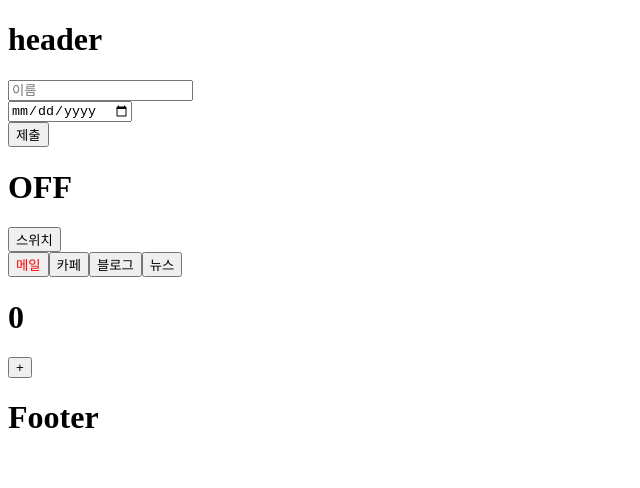
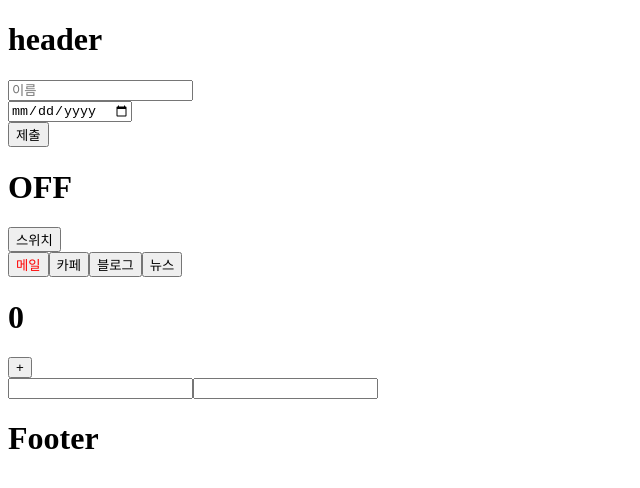
Before and after one commit to Pracrobo/React-Basic-App, a React (Vite) app in the folder react-basic/: page / in a window 1280 px wide. Shown: the top 488 px of the page, without its empty margins (0-640 px from the left). Built offline with nearby package versions, Linux system fonts and the light colour scheme.

Commit message:
[react] Hook 관련 이론 및 실습

```diff
--- a/react-basic/src/App.jsx
+++ b/react-basic/src/App.jsx
@@ -5,7 +5,7 @@
 import Button from "./components/Button";
 import {useState} from 'react';
 import Register from "./components/Register";
-
+import HookExam from "./components/HookExam";
 
 function App() {
   const buttonProps = {
@@ -33,8 +33,12 @@
       </Button>
       <h1>{count}</h1>
       <button onClick = {() => {
-        setCount(count + 1);}}>+</button>
+        setCount(count + 1);}}>+
+      </button>
 
+      <HookExam>
+
+      </HookExam>
 
       <Footer />
     </>
--- /dev/null
+++ b/react-basic/src/components/HookExam.jsx
@@ -0,0 +1,22 @@
+import useInput from "./../hooks/useInput";
+
+//1. 함수 컴포넌트, 커스텀 훅 내부에서만 호출가능
+//const state = userSteate() //referenceError: userSteate is not defined
+
+
+const HookExam = () => {
+    const [input, onChange] = useInput();
+    const [input2, onChange2] = useInput();
+    // if(true) {
+    //     const state = useState();
+    // }
+    // 2. 조건문, 반복문 내부 선언 안됨
+
+    return (
+        <div>
+            <input value = {input} onChange={onChange}></input>
+            <input value = {input2} onChange={onChange2}></input>
+        </div>
+    );
+};
+export default HookExam;
--- /dev/null
+++ b/react-basic/src/hooks/useInput.jsx
@@ -0,0 +1,14 @@
+import { useState } from "react";
+// customHooks: src/hooks 파일 안에 넣는게 일반적인 방법
+function useInput() {
+    const [input, setInput] = useState(""); // react component 내부에서만 호출 가능하기 때문에 에러, use 써주면 해결
+
+    const onChange = (e) => {
+        setInput(e.target.value);
+    }
+
+    return [input, onChange]
+}
+
+
+export default useInput;
```
Also changed, not shown: 1 other file (tests, documents, lock files or other folders).
